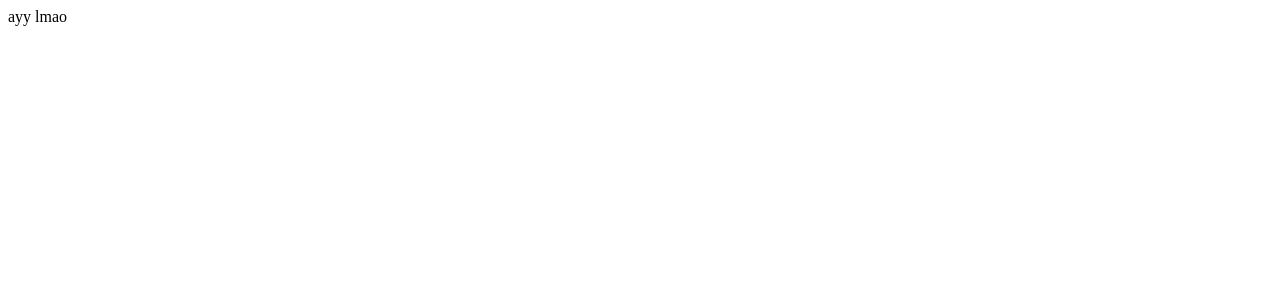
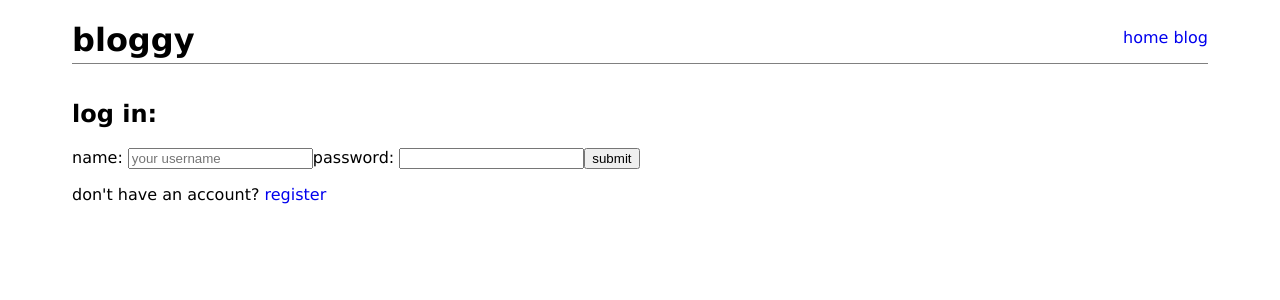
Before and after one commit to gustydev/bloggy-admin, a React (Vite) app: page / in a window 1280 px wide. Shown: the top 300 px of the page. Built offline with nearby package versions, Linux system fonts and the light colour scheme.

Commit message:
Set up router and basic auth components

```diff
--- a/src/App.jsx
+++ b/src/App.jsx
@@ -1,9 +1,23 @@
 import './App.css'
+import { Outlet } from 'react-router-dom';
+import { Link } from 'react-router-dom';
 
 function App() {
   return (
     <>
-      <div>ayy lmao</div>
+      <div className="topBar">
+        <h1>bloggy</h1>
+        <ul>
+          <li>
+            <Link to='/'>home</Link>
+          </li>
+          <li>
+            <a href="/">blog</a>
+            {/* this link should lead to the user/client front-end */}
+          </li>
+        </ul>
+      </div>
+      <Outlet></Outlet>
     </>
   )
 }
--- /dev/null
+++ b/src/components/auth/Login.jsx
@@ -0,0 +1,19 @@
+import { Link } from "react-router-dom"
+
+export default function Login() {
+    return (
+        <div className='main'>
+        <form action="" method='post'>
+            <h2>log in:</h2>
+            <label htmlFor="name">name: </label>
+            <input type="text" id='name' name='name' placeholder='your username' />
+            <label htmlFor="password">password: </label>
+            <input type="password" id='password' name='password' />
+            <input type="submit" value="submit" />
+        </form>
+        <p>
+            don&apos;t have an account? <Link to='/register'>register</Link>
+        </p>
+        </div>
+    )
+}
--- /dev/null
+++ b/src/components/auth/Register.jsx
@@ -0,0 +1,14 @@
+export default function Register () {
+    return (
+        <form action="" method='post'>
+            <h2>register</h2>
+            <label htmlFor="name">name*: </label>
+            <input type="text" name='name' id='name'/>
+            <label htmlFor="password">password*: </label>
+            <input type="password" id='password' name='password'/>
+            <label htmlFor="secret">secret word*:</label>
+            <input type="text" id='secret' name='secret'/>
+            <input type="submit" value="submit" />
+        </form>
+    )
+}
--- /dev/null
+++ b/src/components/errorPage/ErrorPage.jsx
@@ -0,0 +1,10 @@
+import { Link } from "react-router-dom"
+
+export default function ErrorPage() {
+    return (
+    <>
+        <div>Oops! Page not found.</div>
+        <div>Click <Link to='/'>here</Link> to return to main page</div>
+    </>
+    )
+}
--- /dev/null
+++ b/src/components/home/Home.jsx
@@ -0,0 +1,12 @@
+import Login from '../auth/Login';
+
+export default function Home() {
+    let isLoggedIn = false;
+    // Just for demonstartion (change later with actual authentication logic)
+
+    return (
+        <>
+        {isLoggedIn ? "main page component" : <Login></Login>}
+        </>
+    )
+}
--- a/src/index.css
+++ b/src/index.css
@@ -0,0 +1,37 @@
+body {
+    font-family:Verdana, Geneva, Tahoma, sans-serif;
+    height: 100vh;
+    margin: 0;
+    padding: 0;
+}
+
+#root {
+    display: flex;
+    flex-direction: column;
+    height: 100%;
+    padding: 0px 72px;
+}
+
+.topBar {
+    border-bottom: 1px solid gray;
+    display: flex;
+    align-items: center;
+    justify-content: space-between;
+    margin-bottom: 16px;
+}
+
+.topBar > ul {
+    list-style: none;
+    display: flex;
+    align-items: center;
+    justify-content: center;
+    gap: 5px;
+}
+
+a {
+    text-decoration: none;
+}
+
+.topBar > * {
+    margin-bottom: 4px;
+}
--- a/src/main.jsx
+++ b/src/main.jsx
@@ -1,10 +1,26 @@
 import { StrictMode } from 'react'
 import { createRoot } from 'react-dom/client'
+import { createBrowserRouter, RouterProvider } from "react-router-dom";
 import App from './App.jsx'
+import ErrorPage from './components/errorPage/ErrorPage.jsx';
+import Home from './components/home/Home.jsx';
+import Register from './components/auth/Register.jsx';
 import './index.css'
+
+const router = createBrowserRouter([
+  {
+    path: '/',
+    element: <App />,
+    errorElement: <ErrorPage/>,
+    children: [
+      { index: true, element: <Home/> },
+      { path: 'register', element: <Register/>}
+    ]
+  }
+])
 
 createRoot(document.getElementById('root')).render(
   <StrictMode>
-    <App />
+    <RouterProvider router={router} />
   </StrictMode>,
 )
```
